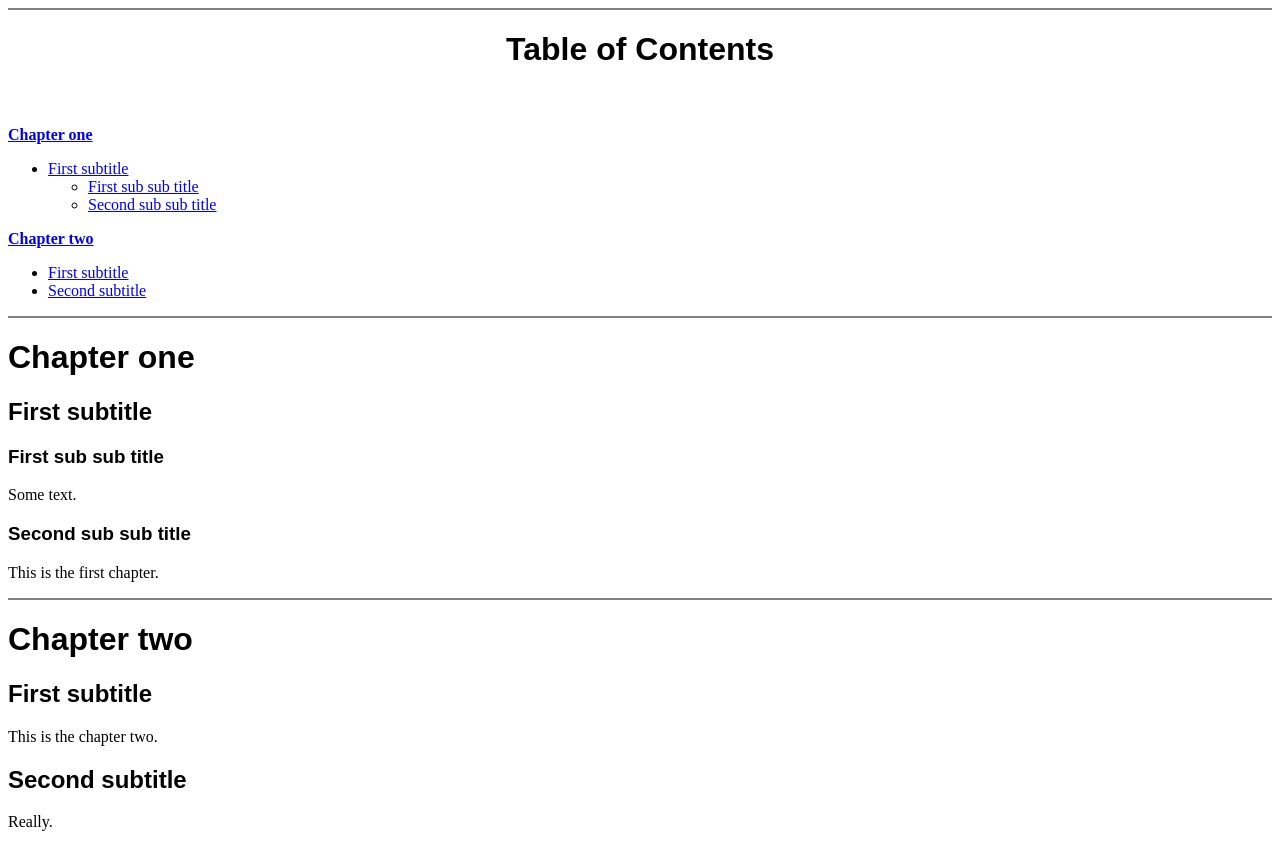
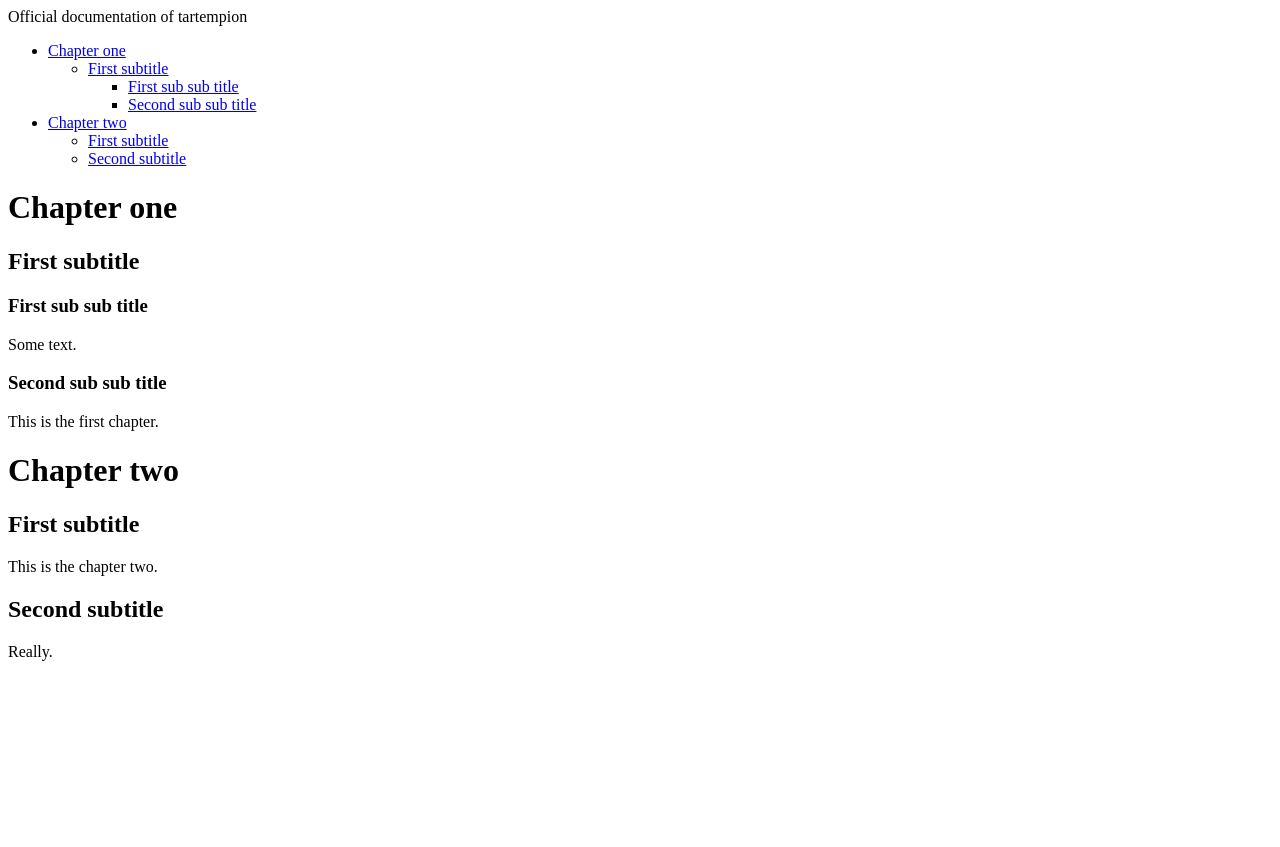
Before and after one commit to ralt/docgenerator, a website: page example/documentation.html in a window 1280 px wide. After the commit the page ends 800 px from the top, so only its background shows below. Drawn offline with Linux system fonts and the light colour scheme.

Commit message:
Rewrite done

```diff
--- a/example/documentation.html
+++ b/example/documentation.html
@@ -1,52 +1,36 @@
-<!DOCTYPE HTML PUBLIC "-//W3C//DTD HTML 4.0 Transitional//EN" "http://www.w3.org/TR/REC-html40/loose.dtd">
-<HTML>
-<HEAD>
-<META HTTP-EQUIV="Content-Type" CONTENT="text/html; CHARSET=iso-iso-8859-1">
-<STYLE TYPE="text/css"><!--
-BODY { font-family: serif }
-H1 { font-family: sans-serif }
-H2 { font-family: sans-serif }
-H3 { font-family: sans-serif }
-H4 { font-family: sans-serif }
-H5 { font-family: sans-serif }
-H6 { font-family: sans-serif }
-SUB { font-size: smaller }
-SUP { font-size: smaller }
-PRE { font-family: monospace }
---></STYLE>
-</HEAD>
-<BODY>
-<CENTER><A HREF="#CONTENTS"></A>
-</CENTER>
-<HR NOSHADE>
-<H1 ALIGN="CENTER"><A NAME="CONTENTS">Table of Contents</A></H1>
-<BR>
-<BR><B><A HREF="#1">Chapter one</A></B>
-<UL>
-<LI><A HREF="#1_1">First subtitle</A>
-<UL>
-<LI><A HREF="#1_1_1">First sub sub title</A></LI>
-<LI><A HREF="#1_1_2">Second sub sub title</A></LI>
-</UL>
-</LI>
-</UL>
-<B><A HREF="#2">Chapter two</A></B>
-<UL>
-<LI><A HREF="#2_1">First subtitle</A></LI>
-<LI><A HREF="#2_2">Second subtitle</A></LI>
-</UL>
-<HR NOSHADE>
-<H1><A NAME="1">Chapter one</A></H1>
-<H2><A NAME="1_1">First subtitle</A></H2>
-<H3><A NAME="1_1_1">First sub sub title</A></H3>
-<P>Some text.</P>
-<H3><A NAME="1_1_2">Second sub sub title</A></H3>
-<P>This is the first chapter.</P>
-<HR NOSHADE>
-<H1><A NAME="2">Chapter two</A></H1>
-<H2><A NAME="2_1">First subtitle</A></H2>
-<P>This is the chapter two.</P>
-<H2><A NAME="2_2">Second subtitle</A></H2>
-<P>Really.</P>
-</BODY>
-</HTML>
+<!doctype html>
+<html><head>
+<meta charset="utf-8">
+<title>Official documentation of tartempion</title>
+</head><body>
+<div class="title">Official documentation of tartempion</div>
+
+<div class="toc">
+<ul>
+<li><a href="#chapter-one">Chapter one</a><ul>
+<li><a href="#first-subtitle">First subtitle</a><ul>
+<li><a href="#first-sub-sub-title">First sub sub title</a></li>
+<li><a href="#second-sub-sub-title">Second sub sub title</a></li>
+</ul>
+</li>
+</ul>
+</li>
+<li><a href="#chapter-two">Chapter two</a><ul>
+<li><a href="#first-subtitle_1">First subtitle</a></li>
+<li><a href="#second-subtitle">Second subtitle</a></li>
+</ul>
+</li>
+</ul>
+</div>
+<h1 id="chapter-one">Chapter one</h1>
+<h2 id="first-subtitle">First subtitle</h2>
+<h3 id="first-sub-sub-title">First sub sub title</h3>
+<p>Some text.</p>
+<h3 id="second-sub-sub-title">Second sub sub title</h3>
+<p>This is the first chapter.</p>
+<h1 id="chapter-two">Chapter two</h1>
+<h2 id="first-subtitle_1">First subtitle</h2>
+<p>This is the chapter two.</p>
+<h2 id="second-subtitle">Second subtitle</h2>
+<p>Really.</p>
+</body></html>
--- a/package.json
+++ b/package.json
@@ -1,6 +1,6 @@
 {
     "name": "docgenerator",
-    "version": "0.0.4",
+    "version": "0.0.5",
     "main": "lib/index.js",
     "author": {
         "name": "Florian Margaine",
@@ -19,8 +19,6 @@
         "url": "https://github.com/Ralt/docgenerator"
     },
     "dependencies": {
-        "markdown": "0.4.x",
-        "wrench": "1.3.x",
         "node-uuid": "1.3.x"
     },
     "devDependencies": {
```
Also changed, not shown: example/generator.js (+10 -5 lines), README.md, lib/index.js.
